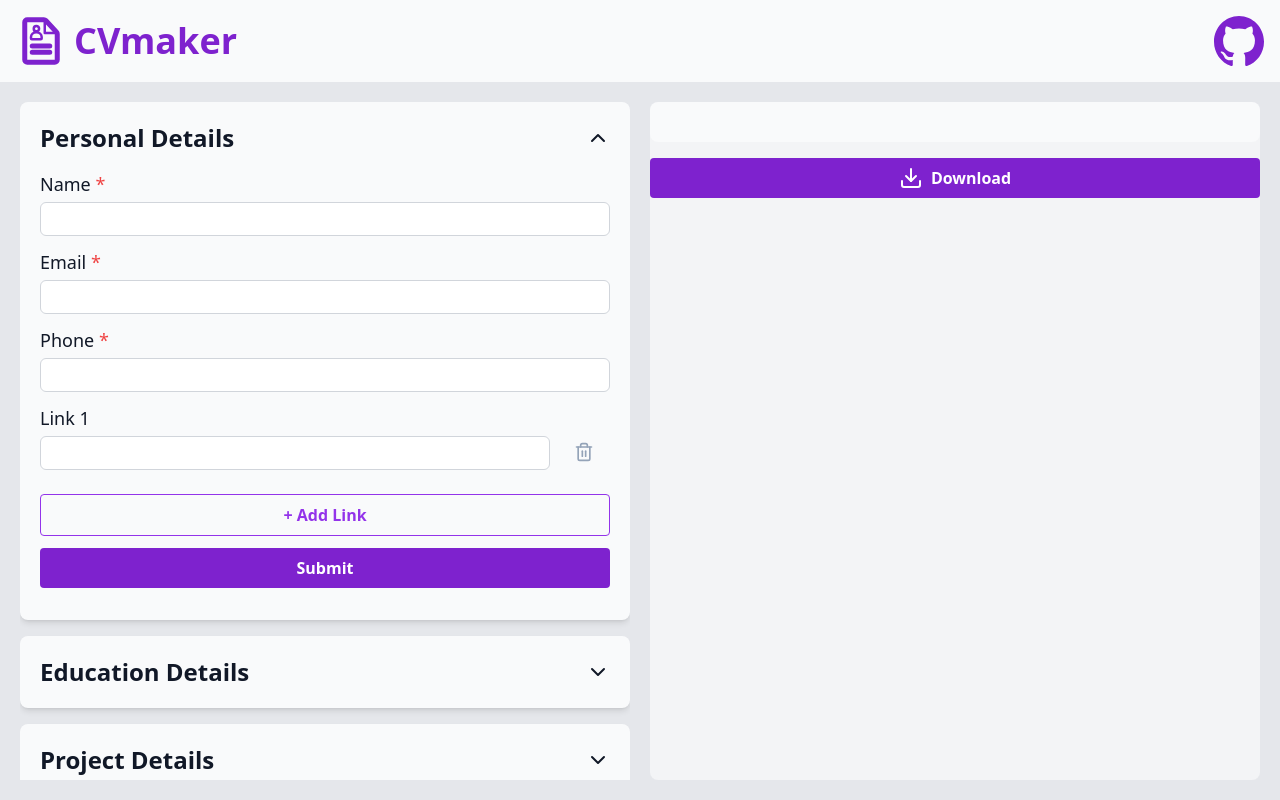
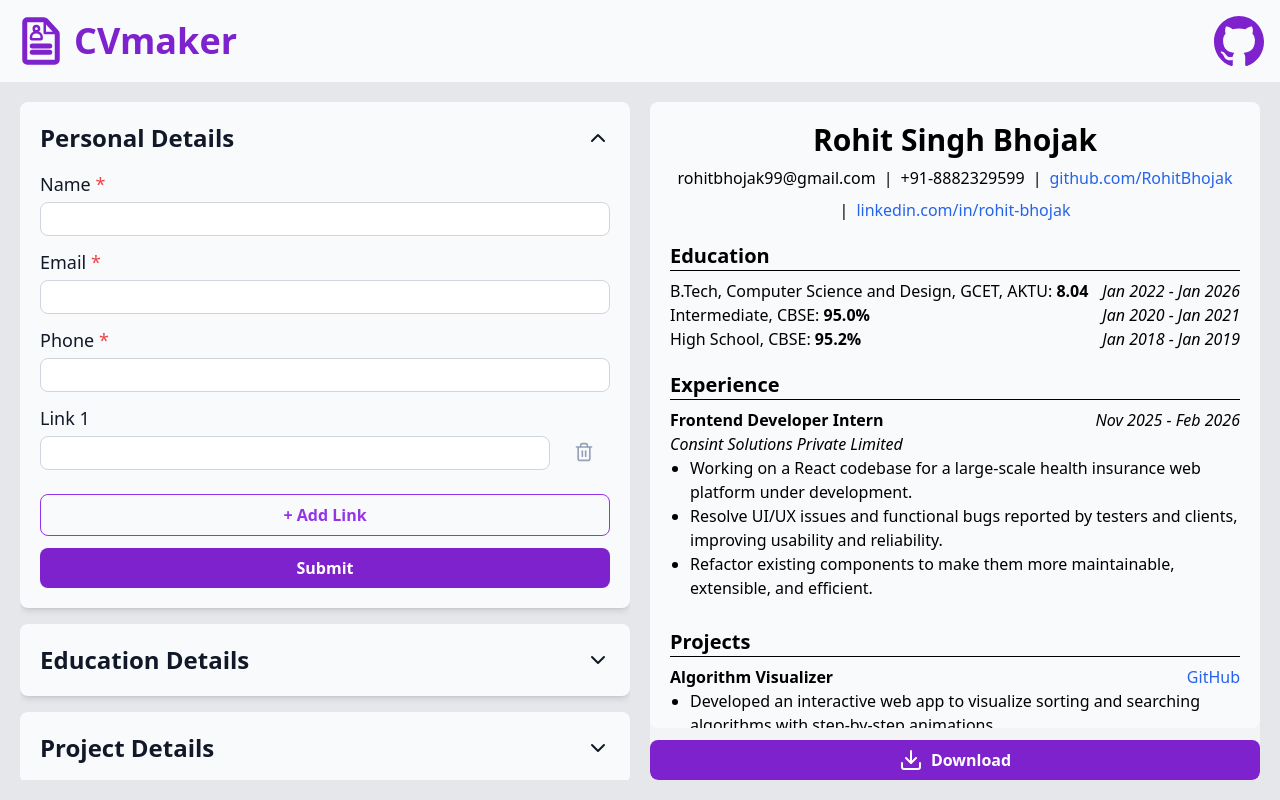
Before and after one commit to RohitBhojak/CVmaker, a React (Vite) app: page / in a window 1280 px wide. Built offline with nearby package versions, Linux system fonts and the light colour scheme.

Commit message:
Make download button stick to bottom

```diff
--- a/src/components/Main.jsx
+++ b/src/components/Main.jsx
@@ -4,6 +4,7 @@ import Tab from "./common/Tab.jsx";
 import { useImmer } from "use-immer";
 import { useState } from "react";
 import { Eye, Pencil } from "lucide-react";
+import example from "./example.js";
 
 export default function Main() {
   const [resume, setResume] = useImmer({
@@ -40,9 +41,9 @@ export default function Main() {
         <div
           className={`${
             activeTab === "preview" ? "block" : "hidden"
-          } lg:block h-full bg-gray-100 dark:bg-gray-800 rounded-lg overflow-y-auto`}
+          } lg:block h-full bg-gray-100 dark:bg-gray-800 rounded-lg overflow-hidden`}
         >
-          <Preview resume={resume} />
+          <Preview resume={example} />
         </div>
       </div>
     </main>
--- a/src/components/Preview/Preview.jsx
+++ b/src/components/Preview/Preview.jsx
@@ -31,10 +31,10 @@ export default function Preview({ resume }) {
   `,
   });
   return (
-    <div>
+    <div className="h-full flex flex-col">
       <div
         ref={contentRef}
-        className="flex flex-col gap-5 bg-gray-50 rounded-lg p-5 mb-4"
+        className="lg:overflow-y-auto flex flex-col gap-5 bg-gray-50 rounded-lg p-5 h-full"
         id="preview"
       >
         {Object.keys(resume.personal).length > 0 && (
--- a/src/components/UserDetails/common/AddButton.jsx
+++ b/src/components/UserDetails/common/AddButton.jsx
@@ -2,7 +2,7 @@ export default function AddButton({ children, onClick }) {
   return (
     <button
       type="button"
-      className={`w-full font-bold py-2 px-4 rounded flex justify-center items-center my-3 gap-2 bg-transparent border border-purple-600 text-purple-600 hover:bg-purple-100 dark:border-purple-400 dark:text-purple-400 dark:hover:bg-slate-900`}
+      className={`w-full font-bold py-2 px-4 rounded-lg flex justify-center items-center my-3 gap-2 bg-transparent border border-purple-600 text-purple-600 hover:bg-purple-100 dark:border-purple-400 dark:text-purple-400 dark:hover:bg-slate-900`}
       onClick={onClick}
     >
       {children}
--- a/src/components/UserDetails/common/DeleteButton.jsx
+++ b/src/components/UserDetails/common/DeleteButton.jsx
@@ -4,7 +4,7 @@ export default function DeleteButton({ onClick }) {
     <button
       type="button"
       onClick={onClick}
-      className={`font-bold py-2 px-4 rounded flex justify-center items-center my-3 gap-2 bg-transparent hover:bg-red-100 text-slate-400 hover:text-red-600 dark:hover:bg-red-900/30 dark:hover:text-red-400 p-2 w-auto mb-3 self-end shadow-none`}
+      className={`font-bold py-2 px-4 rounded-lg flex justify-center items-center my-3 gap-2 bg-transparent hover:bg-red-100 text-slate-400 hover:text-red-600 dark:hover:bg-red-900/30 dark:hover:text-red-400 p-2 w-auto mb-3 self-end shadow-none`}
     >
       <Trash2 size={20} />
     </button>
--- a/src/components/UserDetails/common/Inputs.jsx
+++ b/src/components/UserDetails/common/Inputs.jsx
@@ -1,7 +1,7 @@
 export function Input({ type, id, isRequired, value, setValue }) {
   return (
     <input
-      className="border border-gray-300 rounded-md py-1 px-2 text-gray-900 grow"
+      className="border border-gray-300 rounded-lg py-1 px-2 text-gray-900 grow"
       type={type}
       value={value}
       id={id}
@@ -14,7 +14,7 @@ export function Input({ type, id, isRequired, value, setValue }) {
 export function TextArea({ id, isRequired, value, setValue }) {
   return (
     <textarea
-      className="border border-gray-300 rounded-md py-1 px-2 text-gray-900 grow"
+      className="border border-gray-300 rounded-lg py-1 px-2 text-gray-900 grow"
       placeholder="Use new line (Enter) for bullet points"
       value={value}
       id={id}
--- a/src/components/common/Button.jsx
+++ b/src/components/common/Button.jsx
@@ -1,7 +1,7 @@
 export default function Button({ children, onClick }) {
   return (
     <button
-      className={`w-full text-white font-bold py-2 px-4 rounded flex justify-center items-center my-3 gap-2 bg-purple-700 hover:bg-purple-500 dark:bg-purple-500 dark:hover:bg-purple-700`}
+      className={`w-full text-white font-bold py-2 px-4 rounded-lg flex justify-center items-center mt-3 gap-2 bg-purple-700 hover:bg-purple-500 dark:bg-purple-500 dark:hover:bg-purple-700`}
       onClick={onClick}
       type="button"
     >
--- a/src/components/common/Tab.jsx
+++ b/src/components/common/Tab.jsx
@@ -2,7 +2,7 @@ export default function Tab({ onClick, isActive, children }) {
   return (
     <button
       onClick={onClick}
-      className={`flex-1 flex items-center justify-center gap-2 py-2 rounded-md text-md font-medium transition-all ${
+      className={`flex-1 flex items-center justify-center gap-2 py-2 rounded-lg text-md font-medium transition-all ${
         isActive
           ? "bg-white dark:bg-slate-800 shadow text-purple-600 dark:text-purple-400"
           : "text-gray-500 hover:text-purple-600 dark:hover:text-purple-400 dark:text-gray-400"
```
